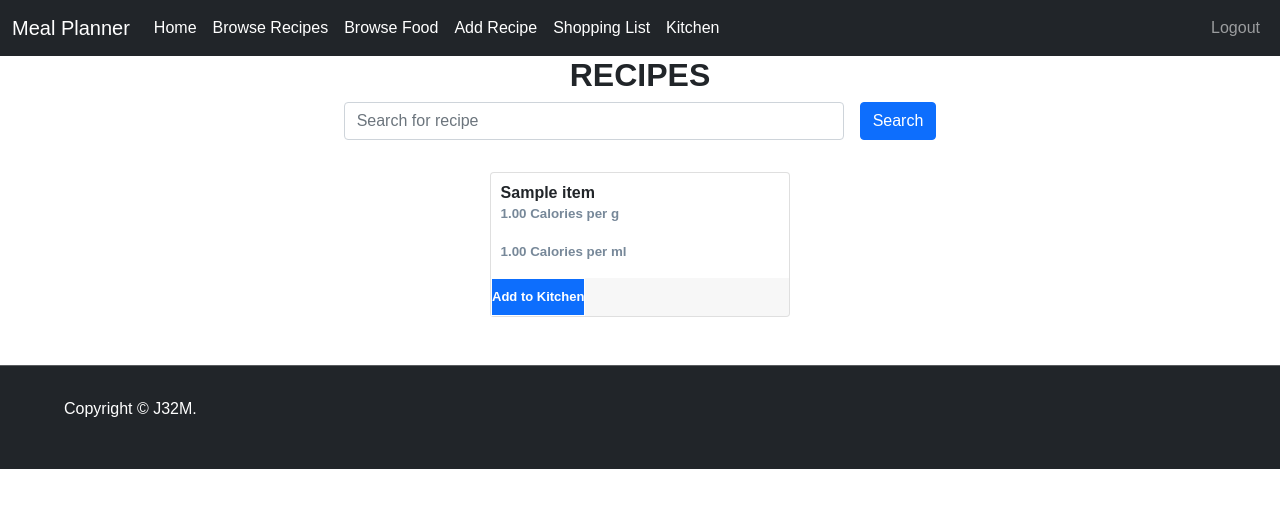
After one commit to legend19410/Meal-Planner, a Flask app: page /user/browse_foods in a window 1280 px wide. The commit adds this page. Shown: the top 508 px of the page. Run offline with Flask 2, Linux system fonts and the light colour scheme; a user stored in the database is signed in; tables that the repository leaves empty hold one stand-in row (values such as "Sample post"); some libraries are stand-ins or nearby versions.

Commit message:
Added browse foods

```diff
--- a/app/database/DB.py
+++ b/app/database/DB.py
@@ -21,5 +21,5 @@ class DB:
             self.cur.close()
         except:
             print("Exception Here")
-        # finally:
-        #     self.conn.close()
+        finally:
+            self.conn.close()
--- a/app/forms.py
+++ b/app/forms.py
@@ -26,3 +26,8 @@ class RecipeForm(FlaskForm):
 
 class SearchRecipeForm(FlaskForm):
     search = StringField('Search for recipe', validators=[InputRequired()])
+
+
+class AddToKitchenForm(FlaskForm):
+    units = StringField('Units', validators=[InputRequired()])
+    quantity = StringField('Quantity', validators=[InputRequired()])
--- a/app/routes/user_route.py
+++ b/app/routes/user_route.py
@@ -8,7 +8,7 @@ import json
 
 #app imports
 from app import app, login_manager
-from app.forms import LoginForm, SignupForm, RecipeForm, SearchRecipeForm
+from app.forms import LoginForm, SignupForm, RecipeForm, SearchRecipeForm, AddToKitchenForm
 from ..system_functions import populate_database, query_database, update_database
 
 
@@ -194,10 +194,54 @@ def browse_recipes():
         return render_template("browse_recipes.html", form=form, recipes=recipes)
     return render_template("browse_recipes.html", form=form, recipes=recipes)
 
+
+@user.route('/browse_foods', methods=["GET","POST"])
+@login_required
+def browse_foods():
+    addform = AddToKitchenForm()
+    form = SearchRecipeForm()
+    current_count = current_user.get_recipe_count()
+    foods = query_database.getNFoodItems(current_count,current_count+27)
+    current_user.increase_recipe_count(27)
+
+    if request.method == "POST" and form.validate_on_submit():
+        search = form.email.data
+        return render_template("browse_foods.html", form=form,addform=addform, foods=foods)
+    return render_template("browse_foods.html", form=form, addform=addform,foods=foods)
+
+
+@user.route('/add_to_kitchen/<foodid>/<units>/<quantity>')
+@login_required
+def add_to_kitchen(foodid,units,quantity):
+    update_database.insertFoodInKitchenStock(current_user.get_id(),foodid,units,quantity)
+
+
 @user.route('/grocery')
 @login_required
 def grocery():
-    return render_template("grocery.html")
+    today = date.today() #todays date
+    dates = [today + timedelta(days=i) for i in range(-1 - today.weekday(), 6 - today.weekday())]
+    #format dates for use in database query
+    fdb_dates = []
+    for fdb_date in dates:
+        string = str(fdb_date.year) + "-"
+        if fdb_date.month < 10:
+            string += '0' +str(fdb_date.month)
+        else:
+            string += str(fdb_date.month)
+
+        string += '-'
+        if fdb_date.day < 10:
+            string += '0' + str(fdb_date.day)
+        else:
+            string += str(fdb_date.day)
+
+        fdb_dates.append(string)
+
+    mlist = query_database.generateSupermarketList(current_user.get_id(),fdb_dates[0], fdb_dates[-1])
+    print(mlist)
+
+    return render_template("grocery.html",mlist=mlist)
 
 @user.route('/kitchen')
 @login_required
--- /dev/null
+++ b/app/static/css/browse_foods.css
@@ -0,0 +1,163 @@
+h2{
+    font-weight:700;
+    text-align: center;
+}
+
+.form-container{
+    justify-content: center;
+}
+
+.recipes-area{
+   justify-content: center;
+}
+
+.form-search-group{
+    display: flex;
+    flex-direction: row;
+}
+
+#search-box{
+    max-width: 500px;
+    margin-left: auto;
+}
+
+#search-btn{
+    margin-left: 1rem;
+}
+
+#message{
+    font-weight: 500;
+}
+
+.preview-card{
+    margin: 1rem;
+    padding: 0;
+    min-width: 300px;
+}
+
+img.card-img-top{
+    height: 200px;
+}
+
+.preview-card-body{
+    padding: 0;
+    display: flex;
+    flex-direction: column;
+}
+
+.preview-card-title{
+    padding: 0.6rem;
+    padding-bottom: 0;
+    font-size: medium;
+    font-weight: 700;
+    margin-bottom: 0;
+}
+
+.preview-card-text{
+    padding: 0.6rem;
+}
+
+.preview-card-location{
+    margin-top: 0;
+    padding-top: 2px;
+    padding-bottom: 0;
+    font-size: smaller;
+    font-weight: 600;
+    color: lightslategrey;
+}
+
+.preview-card-price{
+    padding-top: 0;
+    margin-bottom: 1rem;
+}
+
+.preview-card-footer{
+    margin-top: auto;
+    padding: 0;
+    border: 0;
+}
+
+.preview-card-btn{
+    padding: 0;
+    width: 100%;
+    border-radius: 0;
+    padding-top: 0.5rem;
+    padding-bottom: 0.5rem;
+    font-size: small;
+    font-weight: 700;
+    background-color:#0d6efd;
+    border-color: #fff;
+}
+
+.preview-card-btn:hover{
+    background-color: rgb(9, 146, 132);
+    border-color: rgb(9, 146, 132);;
+}
+
+
+/* CREDIT https://www.w3docs.com/tools/code-editor/12095 for CSS CODE BELOW */
+*{
+    box-sizing: border-box;
+}
+.openBtn {
+display: flex;
+justify-content: left;
+}
+.openButton {
+border: none;
+border-radius: 5px;
+background-color: #1c87c9;
+color: white;
+padding: 14px 20px;
+cursor: pointer;
+position: fixed;
+}
+.loginPopup {
+position: relative;
+text-align: center;
+width: 100%;
+}
+.formPopup {
+display: none;
+position: fixed;
+left: 45%;
+top: 5%;
+transform: translate(-50%, 5%);
+border: 3px solid #999999;
+z-index: 9;
+}
+.formContainer {
+max-width: 300px;
+padding: 20px;
+background-color: #fff;
+}
+.formContainer input[type=text],
+.formContainer input[type=password] {
+width: 100%;
+padding: 15px;
+margin: 5px 0 20px 0;
+border: none;
+background: #eee;
+}
+.formContainer input[type=text]:focus,
+.formContainer input[type=password]:focus {
+background-color: #ddd;
+outline: none;
+}
+.formContainer .btn {
+padding: 12px 20px;
+border: none;
+background-color: #8ebf42;
+color: #fff;
+cursor: pointer;
+width: 100%;
+margin-bottom: 15px;
+opacity: 0.8;
+}
+.formContainer .cancel {
+background-color: #cc0000;
+}
+.formContainer .btn:hover,
+.openButton:hover {
+opacity: 1;
+}
--- /dev/null
+++ b/app/static/css/grocery.css
@@ -0,0 +1,5 @@
+.groceries{
+    margin-left: auto;
+    margin-right: auto;
+    min-width: 600px;
+}
--- /dev/null
+++ b/app/static/js/browse_foods.js
@@ -0,0 +1,8 @@
+
+function openForm() {
+    document.getElementById("popupForm").style.display = "block";
+}
+
+function closeForm() {
+document.getElementById("popupForm").style.display = "none";
+}
--- a/app/system_functions/Query.py
+++ b/app/system_functions/Query.py
@@ -53,6 +53,9 @@ class Query:
     def getNRecipes(self,start,end):
         return self.dbQuery.getNRecipes(start,end)
 
+    def getNFoodItems(self,start,end):
+        return self.dbQuery.getNFoodItems(start,end)
+
     def getRecipeByName(self,recipeName):
         return self.dbQuery.getRecipeByName(recipeName)
 
--- /dev/null
+++ b/app/templates/browse_foods.html
@@ -0,0 +1,65 @@
+{% extends "base.html" %}
+{% block css %}
+<link rel="stylesheet" href="/static/css/browse_foods.css" />
+{% endblock %}
+
+{% block content %}
+
+<h2>RECIPES</h2>
+<form class="row form-container" action="{{ url_for('user.browse_foods')}}">
+    {{ form.csrf_token }}
+    <div class="mb-3 form-search-group">
+        {{ form.search(**{"class":"form-control", "id":"search-box", "placeholder":"Search for recipe"}) }}
+        <button id="search-btn" type="submit" name="submit" class="btn btn-primary btn-block login-btn">Search</button>
+    </div>
+</form>
+
+<div class="row recipes-area">
+    {% if foods %}
+        {% for food in foods %}
+            <div class="card col-lg-3 col-md-4 col-sm-5 col-9 preview-card">
+                <div class="card-body preview-card-body">
+                    <h5 class="card-title preview-card-title">{{food['food_name']}}</h5>
+
+                    <p class="card-text preview-card-text preview-card-location">
+                        {{food['calories_per_g']}} Calories per g
+                    </p>
+                    <p class="card-text preview-card-text preview-card-location">
+                        {{food['calories_per_ml']}} Calories per ml
+                    </p>
+
+
+                    <div class="openBtn card-footer preview-card-footer">
+                        <small>
+                            <button onclick="openForm()" class="btn btn-primary preview-card-btn" href="">Add to Kitchen</button>
+                        </small>
+                    </div>
+                </div>
+            </div>
+            <div class="formPopup" id="popupForm">
+                <form action="/action_page.php" class="formContainer">
+                    <h2>Add to Kitchen</h2>
+                    <div class="mb-3 control-group">
+                        {{ addform.units.label(class="form-label") }}
+                        {{ addform.units(**{"class":"form-control", "placeholder":"Enter units"}) }}
+                    </div>
+
+                    <div class="mb-3 control-group">
+                        {{ addform.quantity.label(class="form-label") }}
+                        {{ addform.quantity(**{"class":"form-control", "placeholder":"Enter quantity"}) }}
+                    </div>
+                    <button type="submit" class="btn">Add</button>
+                    <button type="button" class="btn cancel" onclick="closeForm()">Close</button>
+                  </form>
+            </div>
+        {% endfor %}
+    {% else%}
+        <p id="message">No Food Item Found</p>
+    {% endif %}
+</div>
+
+{% endblock %}
+
+{% block js %}
+<script src="/static/js/browse_foods.js"></script>
+{% endblock %}
--- a/app/templates/navbar.html
+++ b/app/templates/navbar.html
@@ -21,10 +21,13 @@
           <a class="nav-link active" aria-current="page" href="{{ url_for('user.browse_recipes') }}">Browse Recipes</a>
         </li>
         <li class="nav-item">
+          <a class="nav-link active" aria-current="page" href="{{ url_for('user.browse_foods') }}">Browse Food</a>
+        </li>
+        <li class="nav-item">
           <a class="nav-link active" aria-current="page" href="{{ url_for('user.add_recipe') }}">Add Recipe</a>
         </li>
         <li class="nav-item">
-          <a class="nav-link active" aria-current="page" href="{{ url_for('user.grocery') }}">Grocery</a>
+          <a class="nav-link active" aria-current="page" href="{{ url_for('user.grocery') }}">Shopping List</a>
         </li>
         <li class="nav-item">
           <a class="nav-link active" aria-current="page" href="{{ url_for('user.kitchen') }}">Kitchen</a>
```
Also changed, not shown: app/database/DBQuery.py (+92 -159 lines), app/templates/Kitchen.html (+0 -16 lines), app/templates/grocery.html (+16 -1 lines), meal_planner_schemas.sql (+77 -1 lines).
